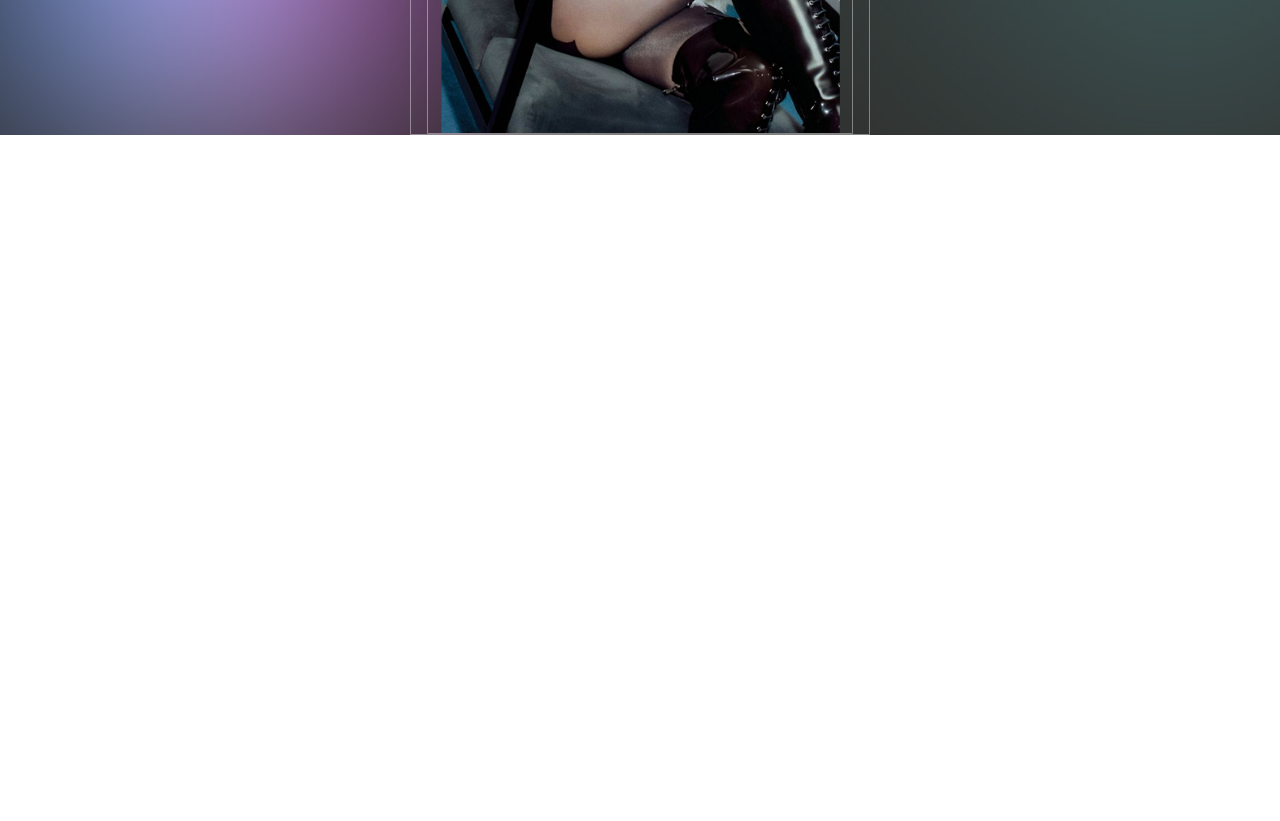
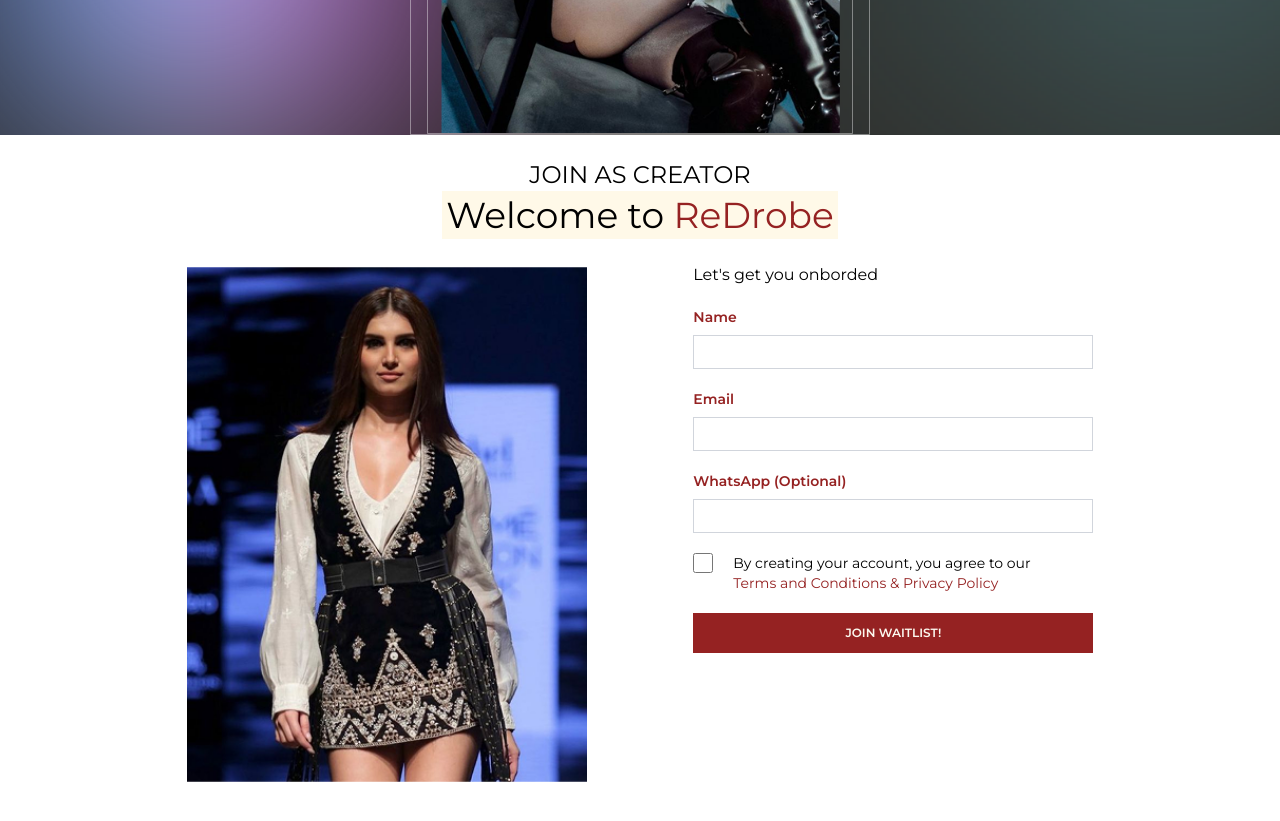
Before and after one commit to mdAliMaaz/redrobe, a Next.js app: page / in a window 1280 px wide. Shown: the part 1940-2761 px from the top of the page. Before the commit the page ends 2075 px from the top, so only its background shows below. Built offline with nearby package versions, Linux system fonts and the light colour scheme.

Commit message:
added join as creator section.

```diff
--- a/src/app/page.tsx
+++ b/src/app/page.tsx
@@ -1,12 +1,13 @@
 import AboutSection from '@/components/about-section'
 import Hero from '@/components/hero'
-import Image from 'next/image'
+import { JoinAsCreator } from '@/components/join-as-creator'
 
 export default function Home() {
 	return (
 		<main>
 			<Hero />
 			<AboutSection />
+			<JoinAsCreator />
 		</main>
 	)
 }
--- a/src/components/about-section.tsx
+++ b/src/components/about-section.tsx
@@ -15,13 +15,13 @@
 				{/* Images section start here! */}
 				<section className="my-15 flex flex-col lg:flex-row gap-3  justify-center items-start  lg:justify-evenly">
 					<div className="w-full flex  lg:items-center justify-center lg:justify-start">
-					<Image src={'/images/about-1.png'} alt="about-1" height={300} width={300} />
+						<Image src={'/images/about-1.png'} alt="about-1" height={300} width={300} priority />
 					</div>
 					<div className="w-full flex items-center  justify-center lg:justify-start">
-					<Image src={'/images/about-2.png'} alt="about-1" height={300} width={300} />
+						<Image src={'/images/about-2.png'} alt="about-1" height={300} width={300} priority />
 					</div>
 					<div className="w-full flex justify-center items-center flex-col  gap-10">
-					<Image src={'/images/about-3.png'} alt="about-1" height={300} width={350} />
+						<Image src={'/images/about-3.png'} alt="about-1" height={300} width={350} priority />
 						<p className="text-sm">{aboutUs_2}</p>
 					</div>
 				</section>
@@ -34,7 +34,7 @@
 						<h1 className="absolute top-1/2 left-[50%] -translate-x-1/2 -translate-y-1/2 text-primary-red text-8xl font-cormorant">
 							RedRobe.
 						</h1>
-						<Image src={'/images/about-4.png'} alt="about-4" width={400} height={400} />
+						<Image src={'/images/about-4.png'} alt="about-4" width={400} height={400} priority />
 					</div>
 				</div>
 			</section>
--- /dev/null
+++ b/src/components/join-as-creator.tsx
@@ -0,0 +1,46 @@
+import React from 'react'
+import Container from './shared/container'
+import WelcomToRedRobe from './shared/welcome-to-redrobe'
+import Image from 'next/image'
+import { Input } from './shared/input'
+import Button from './shared/button'
+
+export const JoinAsCreator = () => {
+	return (
+		<Container size="lg">
+			<section className="w-full">
+				<h1 className="uppercase text-lg md:text-2xl text-center">Join As Creator</h1>
+				<WelcomToRedRobe />
+				<div>
+					<div className="flex flex-col lg:flex-row items-center lg:items-start justify-evenly my-6 gap-2">
+						<Image
+							src={'/images/join-as-creator.png'}
+							alt="join-as-creator"
+							width={400}
+							height={400}
+							priority
+						/>
+						<div className="flex flex-col space-y-5">
+							<h1>Let's get you onborded</h1>
+							<Input name="name" lable="name" />
+							<Input name="email" lable="email" />
+							<Input lable="WhatsApp (optional)" name="phoneNumber" />
+							<div className="flex items-start space-x-5">
+								<input
+									className="w-5 h-5 text-primary-red focus:ring-2 focus:ring-primary-red"
+									type="checkbox"
+									name="termsAndConditions"
+								/>
+								<div className="text-sm">
+									<p>By creating your account, you agree to our </p>
+									<p className="text-primary-red">Terms and Conditions & Privacy Policy</p>
+								</div>
+							</div>
+							<Button text="JOIN WAITLIST!" type="button" width="full" />
+						</div>
+					</div>
+				</div>
+			</section>
+		</Container>
+	)
+}
--- a/src/components/shared/button.tsx
+++ b/src/components/shared/button.tsx
@@ -1,13 +1,21 @@
+import { types } from 'node:util'
 import React from 'react'
 
 interface IButtonProps {
 	text: string
 	type: 'submit' | 'button'
+	width?: string
+	rounded?: boolean
 }
 
-const Button = ({ text, type }: IButtonProps) => {
+const Button = ({ text, type, width, rounded }: IButtonProps) => {
 	return (
-		<button className="bg-primary-red w-20  md:w-32 h-[40px] text-xs font-semibold p-1 md:p-2 text-primary-light rounded-full transition-colors hover:text-primary-red hover:bg-primary-light border-[1px] border-primary-red">
+		<button
+			type={type}
+			className={`${width === 'full' ? 'w-full' : 'w-20 md:w-32'} ${
+				rounded && 'rounded-full'
+			} bg-primary-red  h-[40px] text-xs font-semibold p-1 md:p-2 text-primary-light  transition-colors hover:text-primary-red hover:bg-primary-light border-[1px] border-primary-red`}
+		>
 			{text}
 		</button>
 	)
--- /dev/null
+++ b/src/components/shared/input.tsx
@@ -0,0 +1,20 @@
+import React from 'react'
+
+interface InputProps {
+	name: string
+	lable: string
+}
+export const Input = ({ name, lable }: InputProps) => {
+	return (
+		<div className="flex flex-col gap-2">
+			<label htmlFor={name} className="text-primary-red font-semibold text-sm capitalize">
+				{lable}
+			</label>
+			<input
+				name={name}
+				type="text"
+				className="outline-none w-full md:w-100 border-[1px] border-gray-300  px-2 py-1"
+			/>
+		</div>
+	)
+}
--- a/src/components/shared/navbar.tsx
+++ b/src/components/shared/navbar.tsx
@@ -4,12 +4,12 @@
 
 const Navbar = () => {
 	return (
-    <Container size='sm'>
-		<nav className="w-full flex items-center justify-between">
-			<Logo />
-			<Button text="Join us" type="button" />
-		</nav>
-    </Container>
+		<Container size="sm">
+			<nav className="w-full flex items-center justify-between">
+				<Logo />
+				<Button text="Join us" type="button" rounded />
+			</nav>
+		</Container>
 	)
 }
 
--- /dev/null
+++ b/src/components/shared/welcome-to-redrobe.tsx
@@ -0,0 +1,12 @@
+import React from 'react'
+import Container from './container'
+
+const WelcomToRedRobe = () => {
+	return (
+		<h1 className="text-lg md:text-4xl bg-secondary-light w-fit m-auto p-1">
+			Welcome to <span className="text-primary-red">ReDrobe</span>
+		</h1>
+	)
+}
+
+export default WelcomToRedRobe
```
Also changed, not shown: public/images/join-as-creator.png (added). Lines whose indentation alone changed are shown as unchanged.
